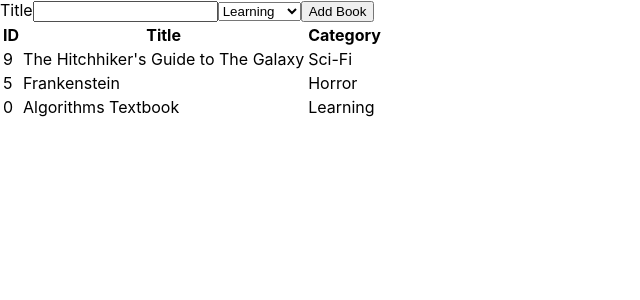
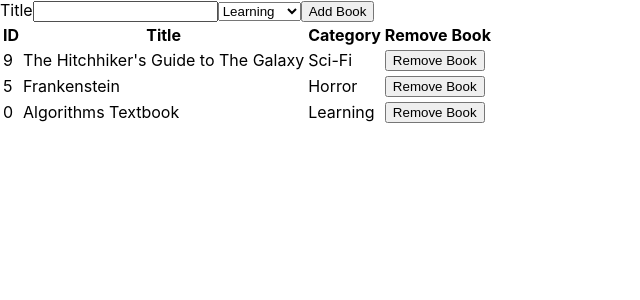
Before and after one commit to meronogbai/bookstore, a React (Create React App) app: page / in a window 1280 px wide. Shown: the top 300 px of the page, without its empty margins (0-640 px from the left). Built offline with nearby package versions, Linux system fonts and the light colour scheme.

Commit message:
Setup remove books

```diff
--- a/src/components/Book.js
+++ b/src/components/Book.js
@@ -1,12 +1,20 @@
 import PropTypes from 'prop-types';
 
-const Book = ({ book }) => (
+const Book = ({ book, removeBook }) => {
+  const handleClick = () => {
+    removeBook(book);
+  };
+  return (
     <tr>
       <td>{book.id}</td>
       <td>{book.title}</td>
       <td>{book.category}</td>
+      <td>
+        <button type="button" onClick={handleClick}>Remove Book</button>
+      </td>
     </tr>
   );
+};
 
 Book.propTypes = {
   book: PropTypes.shape({
@@ -14,6 +22,7 @@ Book.propTypes = {
     title: PropTypes.string.isRequired,
     category: PropTypes.string.isRequired,
   }).isRequired,
+  removeBook: PropTypes.func.isRequired,
 };
 
 export default Book;
--- a/src/containers/BooksForm.js
+++ b/src/containers/BooksForm.js
@@ -7,8 +7,8 @@ const BooksForm = ({ createBook }) => {
   const categories = ['Action', 'Biography', 'History', 'Horror', 'Kids', 'Learning', 'Sci-Fi'];
   const [title, setTitle] = useState('');
   const [category, setCategory] = useState('Learning');
-  const handleTitleChange = e => setTitle(e.target.value);
-  const handleCategoryChange = e => setCategory(e.target.value);
+  const handleTitleChange = e => { setTitle(e.target.value); };
+  const handleCategoryChange = e => { setCategory(e.target.value); };
   const handleSubmit = e => {
     e.preventDefault();
     createBook({
--- a/src/containers/BooksList.js
+++ b/src/containers/BooksList.js
@@ -1,21 +1,37 @@
 import PropTypes from 'prop-types';
 import { connect } from 'react-redux';
+import { removeBook } from '../actions';
 import Book from '../components/Book';
 
-const BooksList = ({ books }) => (
+const BooksList = ({ books, removeBook }) => {
+  const handleRemoveBook = book => {
+    removeBook(book);
+  };
+  return (
     <table>
+      <thead>
         <tr>
           <th>ID</th>
           <th>Title</th>
           <th>Category</th>
+          <th>Remove Book</th>
         </tr>
+      </thead>
+      <tbody>
         {books.map(book => (
-      <Book book={book} key={book.id} />
+          <Book book={book} key={book.id} removeBook={handleRemoveBook} />
         ))}
+      </tbody>
     </table>
   );
+};
 
 const mapStateToProps = state => ({ books: state.books });
+const mapDispatchToProps = dispatch => ({
+  removeBook: book => {
+    dispatch(removeBook(book));
+  },
+});
 
 BooksList.propTypes = {
   books: PropTypes.arrayOf(PropTypes.shape({
@@ -23,6 +39,7 @@ BooksList.propTypes = {
     title: PropTypes.string.isRequired,
     category: PropTypes.string.isRequired,
   })).isRequired,
+  removeBook: PropTypes.func.isRequired,
 };
 
-export default connect(mapStateToProps)(BooksList);
+export default connect(mapStateToProps, mapDispatchToProps)(BooksList);
```
Lines whose indentation alone changed are shown as unchanged.
